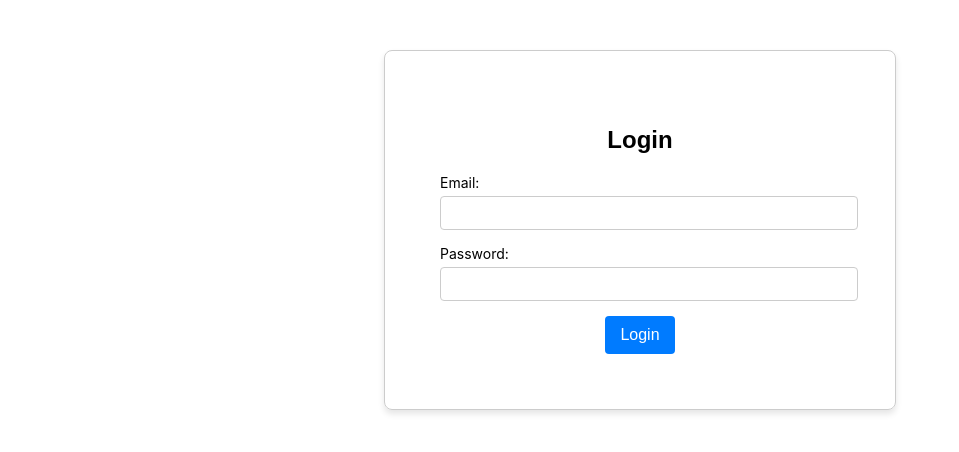
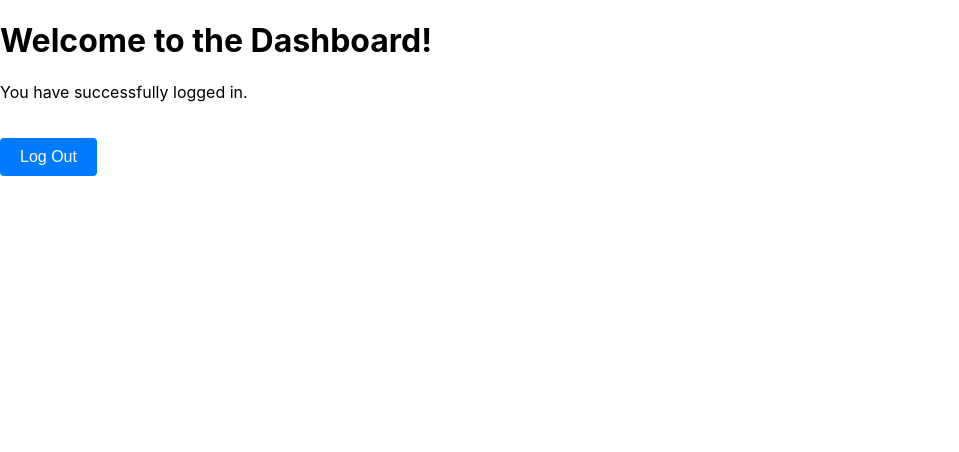
Before and after one commit to Piradon-Phuangthong/Facescanner, a React (Create React App) app: page /dashboard in a window 1280 px wide. Before the commit this address led to /. Shown: the top 452 px of the page, without its empty margins (0-959 px from the left). Built offline with nearby package versions, Linux system fonts and the light colour scheme; sample sign-in values are in the browser's storage.

Commit message:
Working login page

```diff
--- a/src/App.js
+++ b/src/App.js
@@ -1,4 +1,4 @@
-import React, { useState } from 'react';
+import React, { useState, useEffect } from 'react';
 import { BrowserRouter as Router, Routes, Route, Navigate } from 'react-router-dom';
 import Login from './login';
 import Dashboard from './Protected/Dashboard';
@@ -6,16 +6,40 @@ import Dashboard from './Protected/Dashboard';
 function App() {
   const [isAuthenticated, setIsAuthenticated] = useState(false);
 
+  // Check for persisted authentication on app load
+  useEffect(() => {
+    const storedAuth = localStorage.getItem('isAuthenticated') === 'true';
+    setIsAuthenticated(storedAuth);
+  }, []);
+
+  // Function to handle successful login
+  const handleLogin = () => {
+    setIsAuthenticated(true);
+    localStorage.setItem('isAuthenticated', 'true'); // Persist login state
+  };
+
+  const handleLogout = () => {
+    setIsAuthenticated(false);
+    localStorage.removeItem('isAuthenticated'); // Clear login state
+  };
+
   return (
     <Router>
       <Routes>
+        {/* Login Route */}
         <Route
           path="/"
-          element={<Login onLogin={() => setIsAuthenticated(true)} />}
+          element={
+            isAuthenticated ? <Navigate to="/dashboard" replace /> : <Login onLogin={handleLogin} />
+          }
         />
+
+        {/* Dashboard Route */}
         <Route
           path="/dashboard"
-          element={isAuthenticated ? <Dashboard /> : <Navigate to="/" replace />}
+          element={
+            isAuthenticated ? <Dashboard onLogout={handleLogout} /> : <Navigate to="/" replace />
+          }
         />
       </Routes>
     </Router>
--- a/src/Protected/Dashboard.js
+++ b/src/Protected/Dashboard.js
@@ -1,10 +1,13 @@
 import React from 'react';
 
-const Dashboard = () => {
+const Dashboard = ({ onLogout }) => {
   return (
     <div>
       <h1>Welcome to the Dashboard!</h1>
       <p>You have successfully logged in.</p>
+      <button onClick={onLogout} style={{ padding: '10px 20px', marginTop: '20px', cursor: 'pointer' }}>
+        Log Out
+      </button>
     </div>
   );
 };
--- a/src/login.js
+++ b/src/login.js
@@ -19,6 +19,7 @@ const Login = ({ onLogin }) => {
       if (response.status === 200) {
         console.log("Login successful, redirecting to dashboard...");
         onLogin(); // Call the function passed from App to set authentication
+
 
       }
     } catch (err) {
```
Also changed, not shown: src/Protected/ProtectedRoute.js (added, +8 -0 lines).
